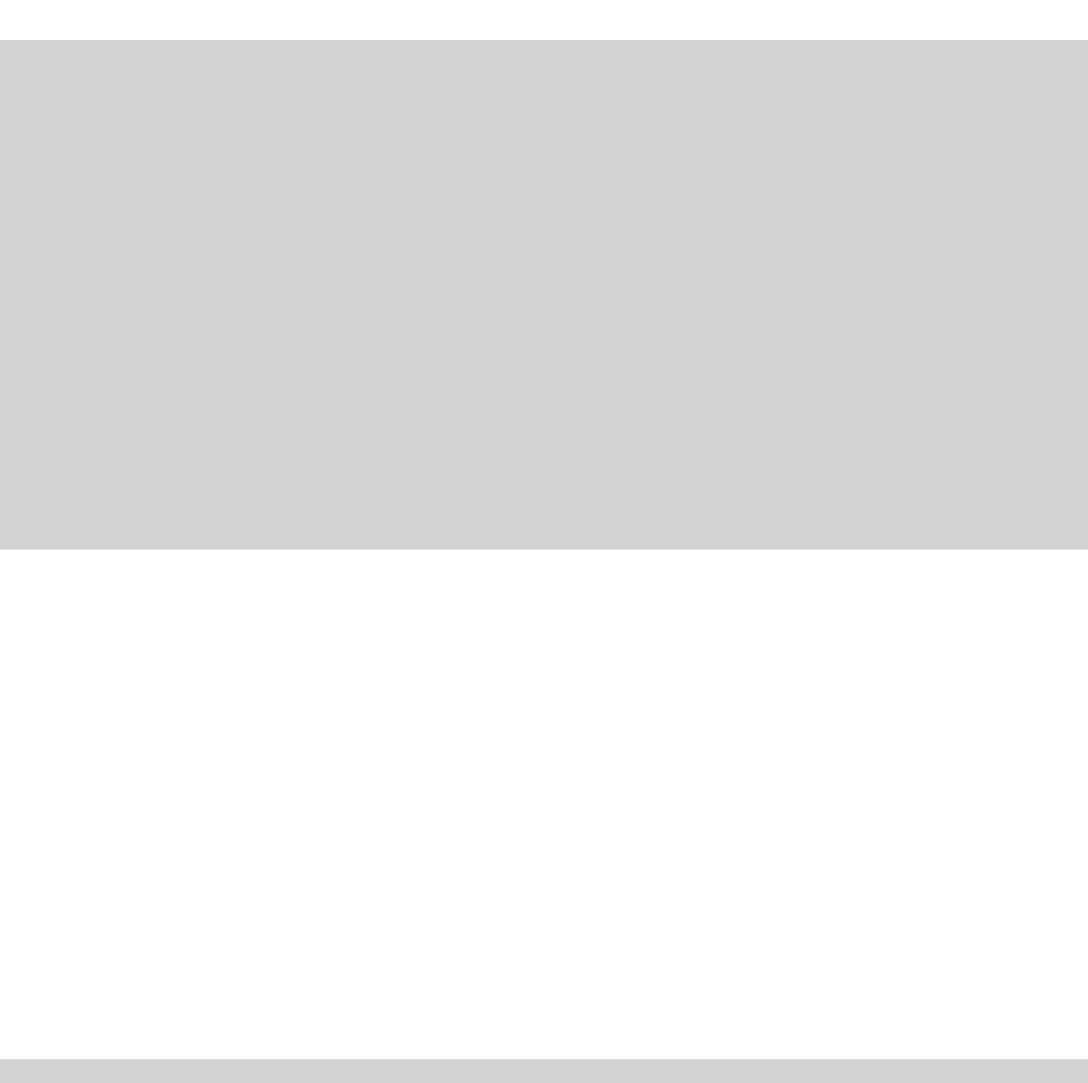
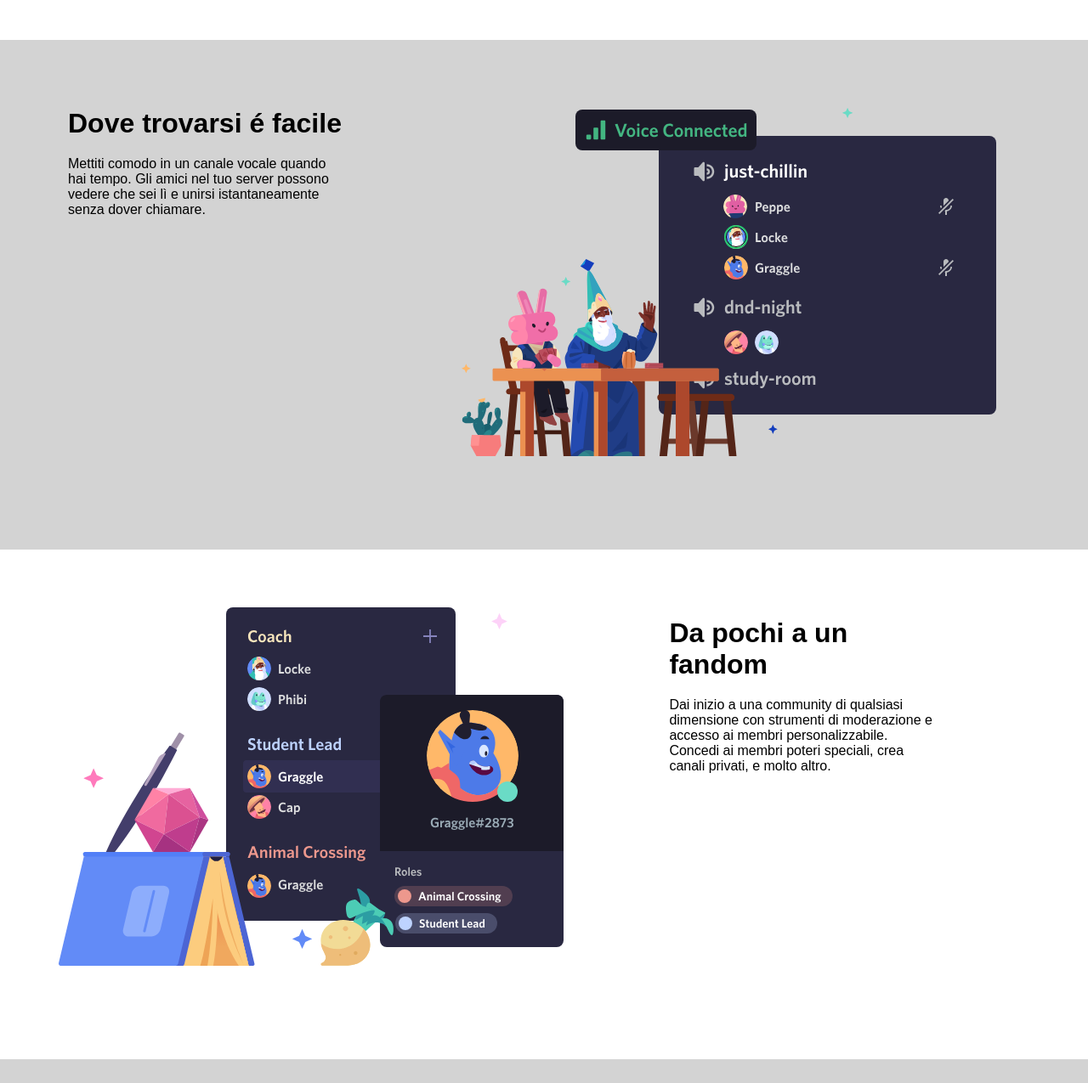
Before and after one commit to danirando/htmlcss-discord, a plain HTML site: page index.html in a window 1280 px wide. Shown: the part 1165-2440 px from the top of the page at 85% size. Drawn offline with Linux system fonts and the light colour scheme.

Commit message:
add secondo and third section

```diff
--- a/index.html
+++ b/index.html
@@ -60,12 +60,27 @@
           </div>
         </div>
         <div class="section reverse">
-          <div class="big"></div>
-          <div class="small"></div>
+          <div class="big"><img src="./img/item2.svg" alt="coach" /></div>
+          <div class="small">
+            <h1>Dove trovarsi é facile</h1>
+            <p>
+              Mettiti comodo in un canale vocale quando <br />hai tempo. Gli
+              amici nel tuo server possono <br />vedere che sei lì e unirsi
+              istantaneamente <br />senza dover chiamare.
+            </p>
+          </div>
         </div>
         <div class="section">
-          <div class="big"></div>
-          <div class="small"></div>
+          <div class="big"><img src="./img/item3.svg" alt="study-group" /></div>
+          <div class="small">
+            <h1>Da pochi a un <br />fandom</h1>
+            <p>
+              Dai inizio a una community di qualsiasi <br />dimensione con
+              strumenti di moderazione e <br />accesso ai membri
+              personalizzabile. <br />Concedi ai membri poteri speciali, crea
+              <br />canali privati, e molto altro.
+            </p>
+          </div>
         </div>
         <div class="section gray">
           <div class="bigger"></div>
```
